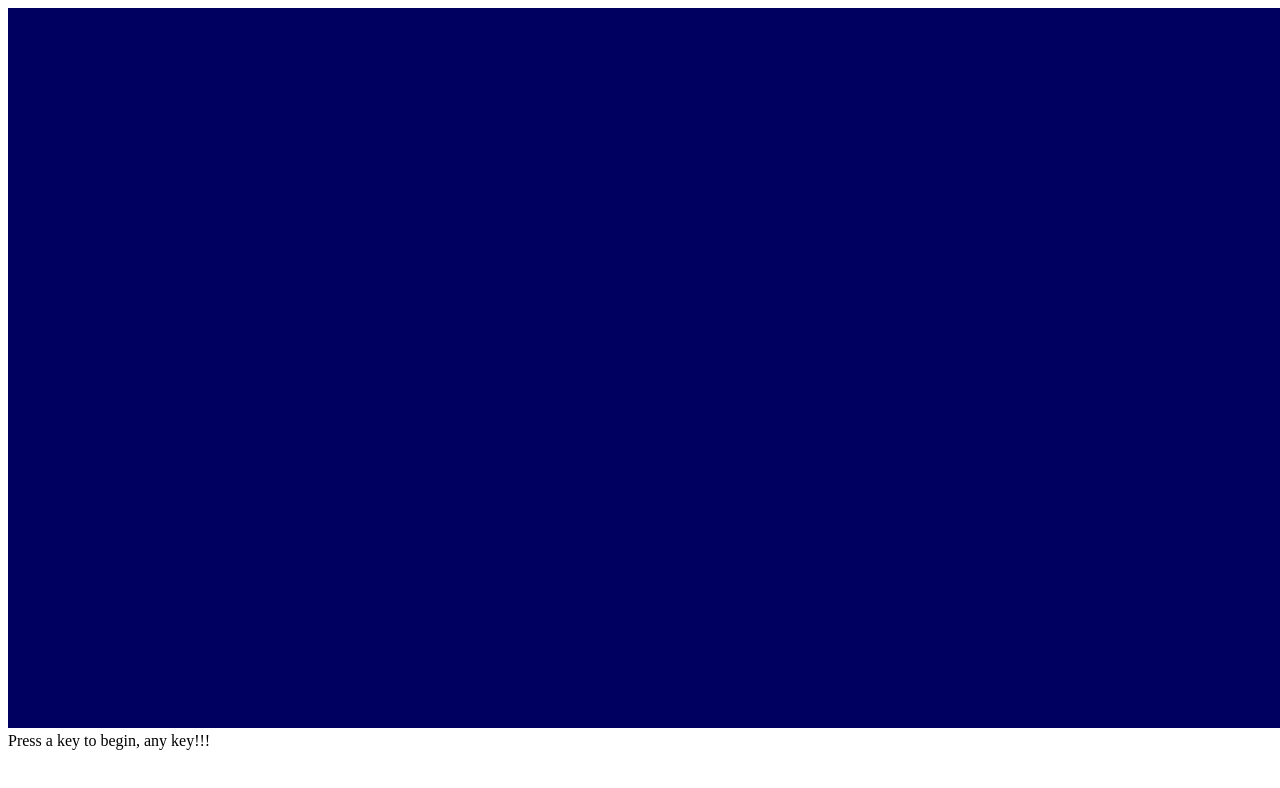
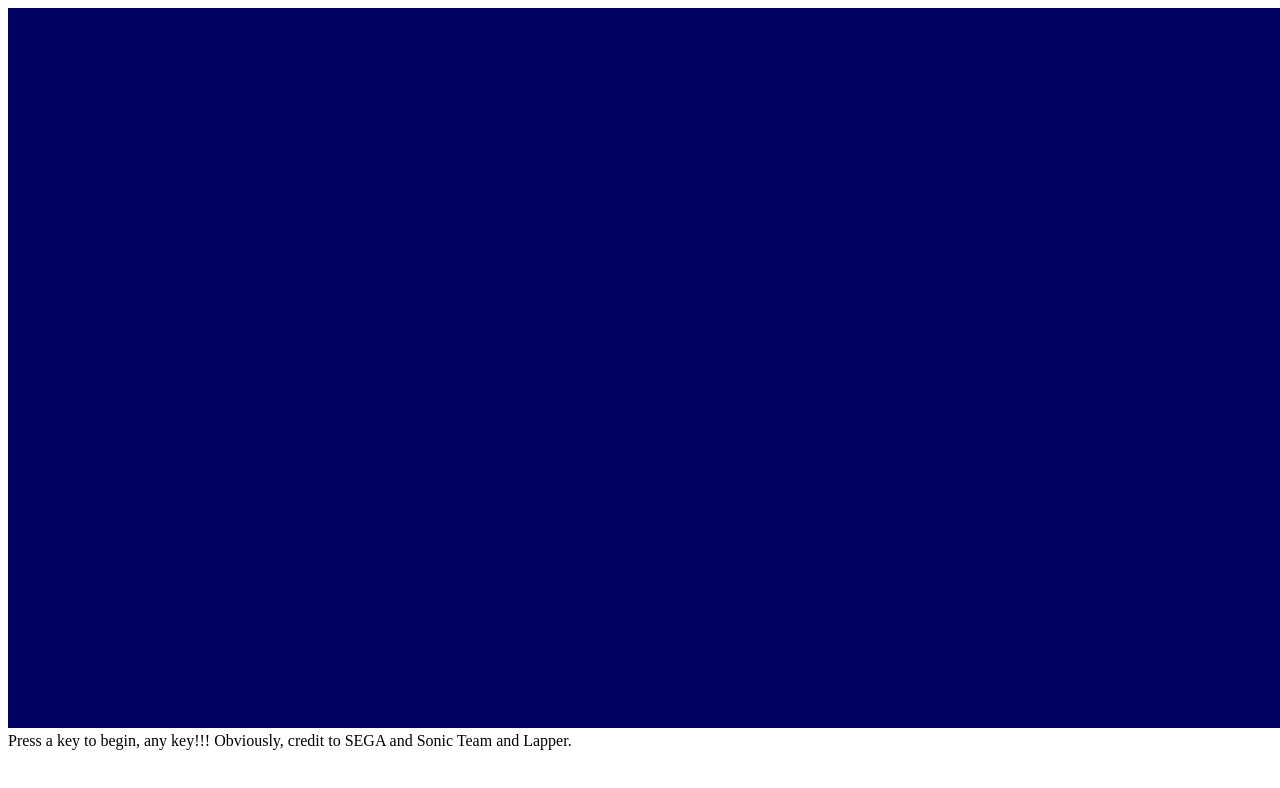
Before and after one commit to kloodi2020/kloodi2020.github.io, a plain HTML site: page cd/index.html in a window 1280 px wide. Drawn offline with Linux system fonts and the light colour scheme.

Commit message:
Update index.html

```diff
--- a/cd/index.html
+++ b/cd/index.html
@@ -9,5 +9,6 @@
     <body>
         <canvas width="424" height="240" id="gameScreen"></canvas>
         Press a key to begin, any key!!!
+        Obviously, credit to SEGA and Sonic Team and Lapper.
     </body>
 </html>
```
